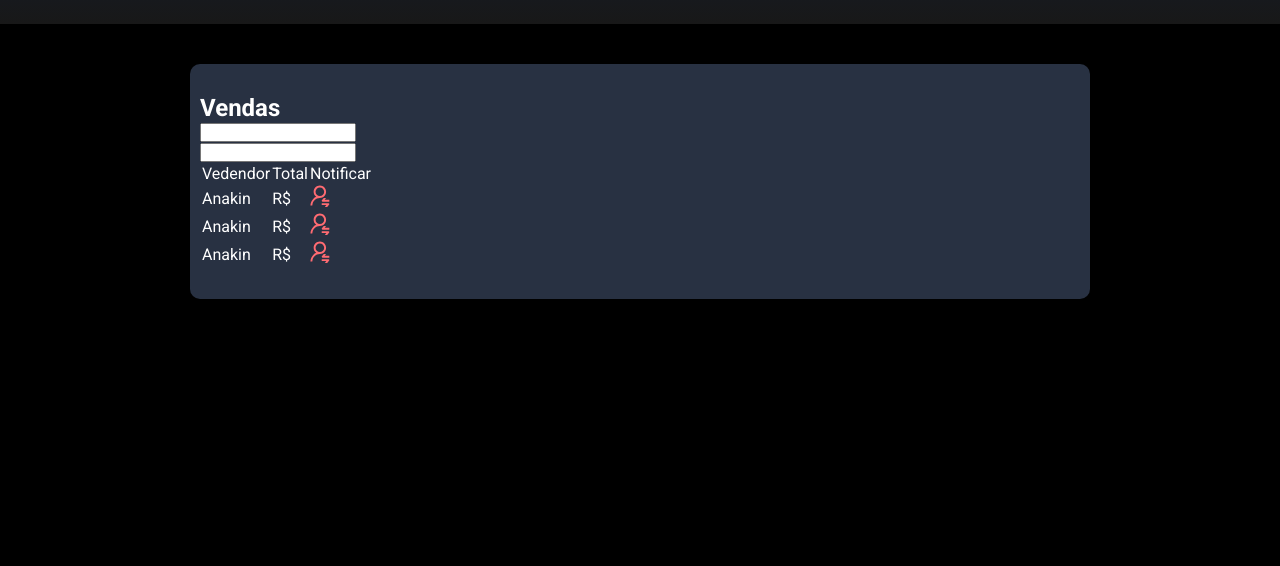
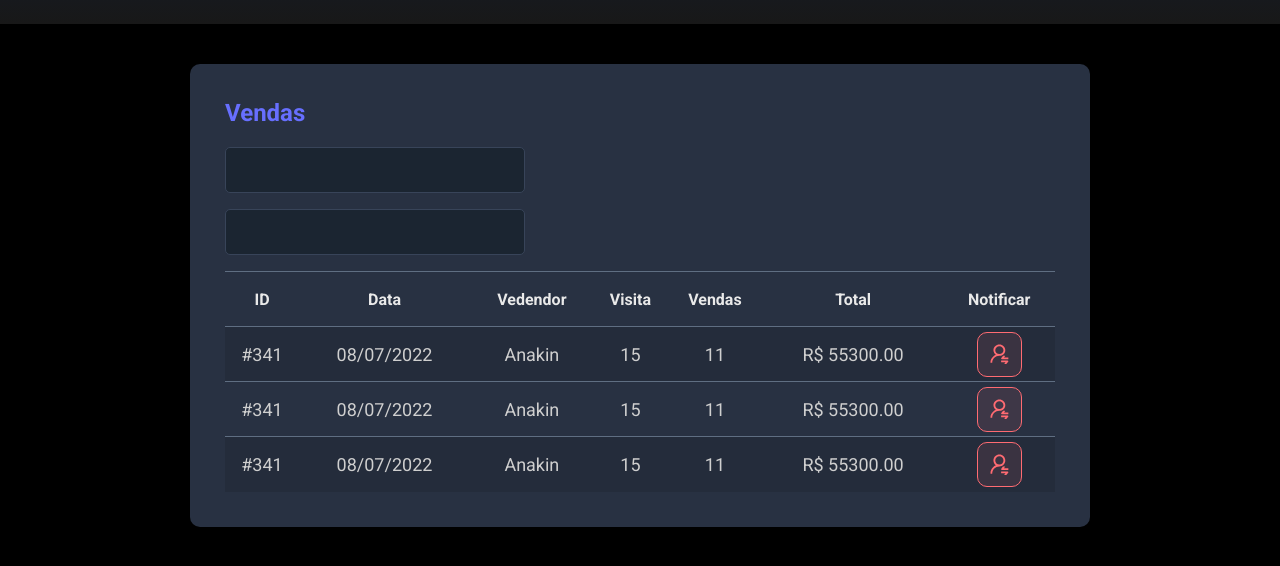
Before and after one commit to Hugomenez/Primeiro-Frontend, a plain HTML site: page index.html in a window 1280 px wide. Shown: the part 196-762 px from the top of the page. Drawn offline with Linux system fonts and the light colour scheme.

Commit message:
Front-end finalizado

```diff
--- a/index.html
+++ b/index.html
@@ -22,39 +22,73 @@
             <section id="sales">
                 <div class="dsmeta-container">
                     <div class="dsmeta-card">
-                        <h2>Vendas</h2>
+                        <h2 class="dsmeta-sales-title">Vendas</h2>
                         <div>
-                            <div>
-                                <input type="text">
+                            <div class="dsmeta-form-control-container">
+                                <input class="dsmeta-form-control" type="text">
                             </div>
-                            <div>
-                                <input type="text">
+                            <div class="dsmeta-form-control-container">
+                                <input class="dsmeta-form-control" type="text">
                             </div>
                         </div>
                         <div>
-                            <table>
+                            <table class="dsmeta-sales-table">
                                 <thead>
                                     <tr>
-                                        <td>Vedendor</td>
-                                        <td>Total</td>
-                                        <td>Notificar</td>
+                                        <th class="dsmeta-992">ID</th>
+                                        <th class="dsmeta-data">Data</th>
+                                        <th>Vedendor</th>
+                                        <th class="dsmeta-992">Visita</th>
+                                        <th class="dsmeta-992">Vendas</th>
+                                        <th>Total</th>
+                                        <th>Notificar</th>
                                     </tr>
                                 </thead>
                                 <tbody>
                                     <tr>
+                                        <td class="dsmeta-992">#341</td>
+                                        <td class="dsmeta-data">08/07/2022</td>
                                         <td>Anakin</td>
-                                        <td>R$</td>
-                                        <td><Img src="notification-icon.svg" alt="Notificar"></Img></td>
+                                        <td class="dsmeta-992">15</td>
+                                        <td class="dsmeta-992">11</td>
+                                        <td>R$ 55300.00</td>
+                                        <td>
+                                            <div class="dsmeta-red-btn-container">
+                                                <div class="dsmeta-red-btn">
+                                                    <Img src="notification-icon.svg" alt="Notificar"></Img>
+                                                </div>
+                                            </div>
+                                        </td>
                                     </tr>
                                     <tr>
+                                        <td class="dsmeta-992">#341</td>
+                                        <td class="dsmeta-data">08/07/2022</td>
                                         <td>Anakin</td>
-                                        <td>R$</td>
-                                        <td><Img src="notification-icon.svg" alt="Notificar"></Img></td>
+                                        <td class="dsmeta-992">15</td>
+                                        <td class="dsmeta-992">11</td>
+                                        <td>R$ 55300.00</td>
+                                        <td>
+                                            <div class="dsmeta-red-btn-container">
+                                                <div class="dsmeta-red-btn">
+                                                    <Img src="notification-icon.svg" alt="Notificar"></Img>
+                                                 </div>
+                                            </div>
+                                        </td>
                                     </tr>
                                     <tr>
+                                        <td class="dsmeta-992">#341</td>
+                                        <td class="dsmeta-data">08/07/2022</td>
                                         <td>Anakin</td>
-                                        <td>R$</td>
-                                        <td><Img src="notification-icon.svg" alt="Notificar"></Img></td>
+                                        <td class="dsmeta-992">15</td>
+                                        <td class="dsmeta-992">11</td>
+                                        <td>R$ 55300.00</td>
+                                        <td>
+                                            <div class="dsmeta-red-btn-container">
+                                                <div class="dsmeta-red-btn">
+                                                    <Img src="notification-icon.svg" alt="Notificar"></Img>
+                                                </div>
+                                            </div>
+                                        </td>
                                     </tr>
                                 </tbody>
                             </table>
--- a/styles.css
+++ b/styles.css
@@ -6,18 +6,22 @@
     margin: 0;
     padding: 0;
 }
-body, html {
+
+body,
+html {
     background-color: #000;
     color: #ffffff;
 
 }
 
-a, a:hover, a:visited {
+a,
+a:hover,
+a:visited {
     color: unset;
     text-decoration: nome;
 }
 
-header{
+header {
     background: linear-gradient(180deg, #102347 0%, #181818 100%);
     height: 220px;
     display: flex;
@@ -25,7 +29,7 @@ header{
     justify-content: center;
 }
 
-.dsmete-logo-container{
+.dsmete-logo-container {
     display: flex;
     flex-direction: column;
     align-items: center;
@@ -60,3 +64,112 @@ header{
 #sales {
     padding: 40px 10px;
 }
+
+.dsmeta-sales-title {
+    color: #676FFF;
+    font-size: 24px;
+    margin-bottom: 20px;
+}
+
+.dsmeta-form-control-container {
+    margin-bottom: 16px;
+    max-width: 300px;
+}
+
+
+.dsmeta-form-control {
+    width: 100%;
+    height: 46px;
+    background-color: #1B2531;
+    border: 1px solid #384459;
+    border-radius: 5px;
+    color: #9AAABE;
+    padding: 0 20px;
+    font-size: 18px;
+}
+
+.dsmeta-sales-table {
+    width: 100%;
+    border-spacing: 0;
+    border-collapse: collapse;
+}
+
+.dsmeta-sales-table thead {
+    height: 55px;
+    font-size: 16px;
+    color: #E9E9E9;
+    font-weight: 700px;
+}
+
+.dsmeta-sales-table tbody {
+    font-size: 14px;
+    font-weight: 400;
+    color: #CFCFCF;
+    text-align: center;
+}
+
+.dsmeta-sales-table tr {
+    height: 74px;
+    border-top: 1px solid #5F6E82;
+}
+
+.dsmeta-sales-table tbody tr:hover>td {
+    background-color: #384459;
+}
+
+.dsmeta-sales-table tbody tr:nth-child(odd) {
+    background-color: #242C3B;
+}
+
+.dsmeta-red-btn-container{
+    display: flex;
+    justify-content: center;
+}
+
+.dsmeta-red-btn {
+    height: 45px;
+    width: 45px;
+    background: rgba(255, 107, 114, 0.1);
+    border: 1px solid #FF6B72;
+    border-radius: 10px;
+    display: flex;
+    align-items: center;
+    justify-content: center;
+    cursor: pointer;
+}
+
+.dsmeta-red-btn img {
+    width: 19px;
+}
+
+.dsmeta-data{
+    display:none;
+}
+
+.dsmeta-992{
+    display: none;
+}
+
+@media (min-width: 576px){
+    .dsmeta-data{
+        display: table-cell;
+    }
+
+    .dsmeta-card{
+        padding: 35px;
+    }
+
+    .dsmeta-sales-table tr{
+        height: 55px;
+    }
+
+    .dsmeta-sales-table tbody{
+        font-size: 18px;
+    }
+}
+
+@media (min-width: 992px){
+    .dsmeta-992{
+        display: table-cell;
+    }
+}
```
